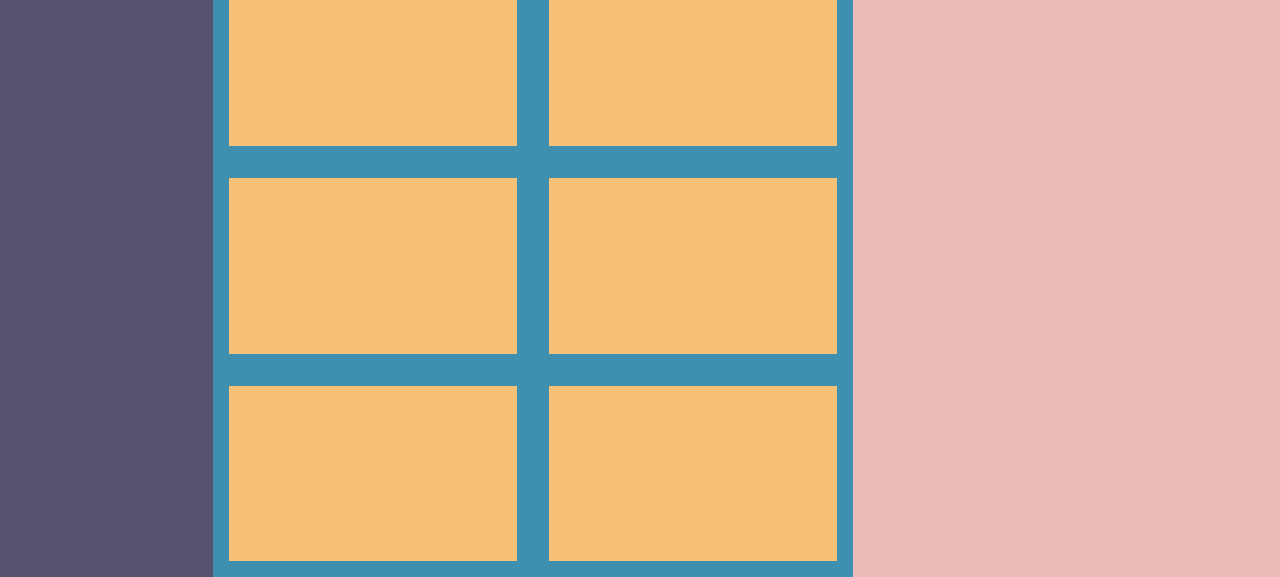
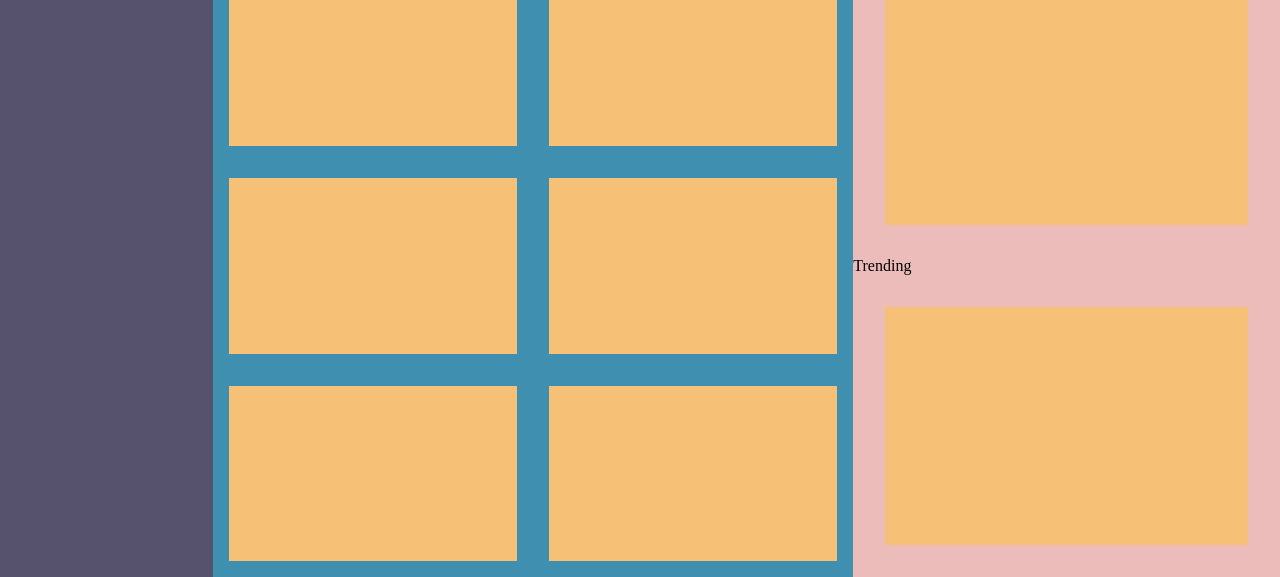
Before and after one commit to tiza-develops/odin-admin-dashboard, a plain HTML site: page index.html in a window 1280 px wide. Shown: the part 223-800 px from the top of the page. Drawn offline with Linux system fonts and the light colour scheme.

Commit message:
Content grid layout

```diff
--- a/index.html
+++ b/index.html
@@ -59,11 +59,12 @@
 					<div class="project6"></div>
 				</div>
 				<div class="social">
+					<p class="announcements">Announcements</p>
 					<div class="announcements">
-						<p>Announcements</p>
-						<div></div>
 					</div>
-					<div class="trending"></div>
+					<p class="trending">Trending</p>
+					<div class="trending">
+					</div>
 				</div>
 			</div>
 		</div>
--- a/style.css
+++ b/style.css
@@ -121,5 +121,23 @@
 
 .social {
 	display: grid;
-	grid-template-row: min-content 1fr min-content 1fr;
+	grid-template-rows: min-content 1fr min-content 1fr;
+	p.announcements {
+		grid-row-start: 1;
+	}
+	p.trending {
+		grid-row-start: 3;
+	}
 }
+
+div.announcements {
+	grid-row-start: 2;
+	margin: 2em;
+	background-color: var(--gold);
+}
+
+div.trending {
+	grid-row-start: 4;
+	margin: 2em;
+	background-color: var(--gold);
+}
```
